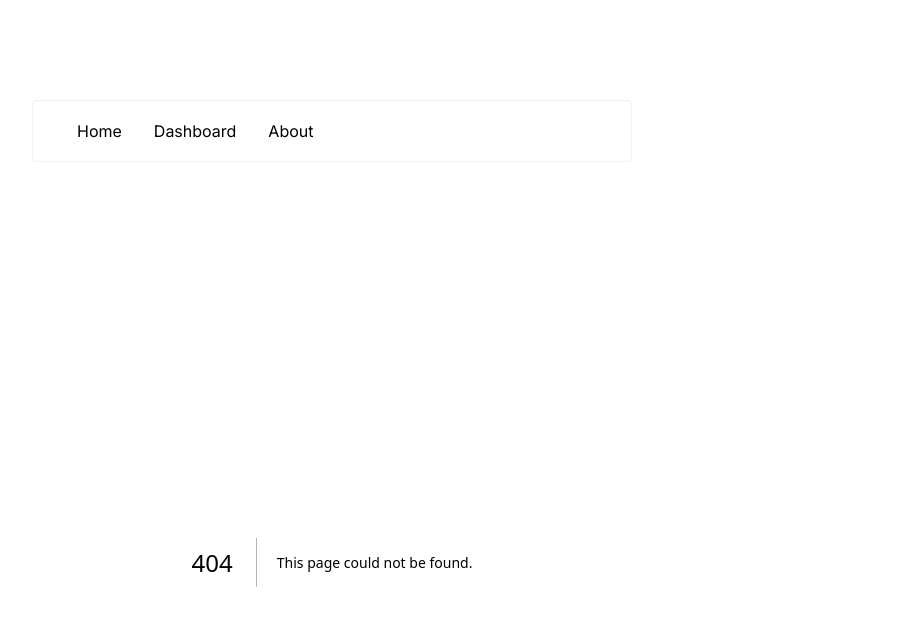
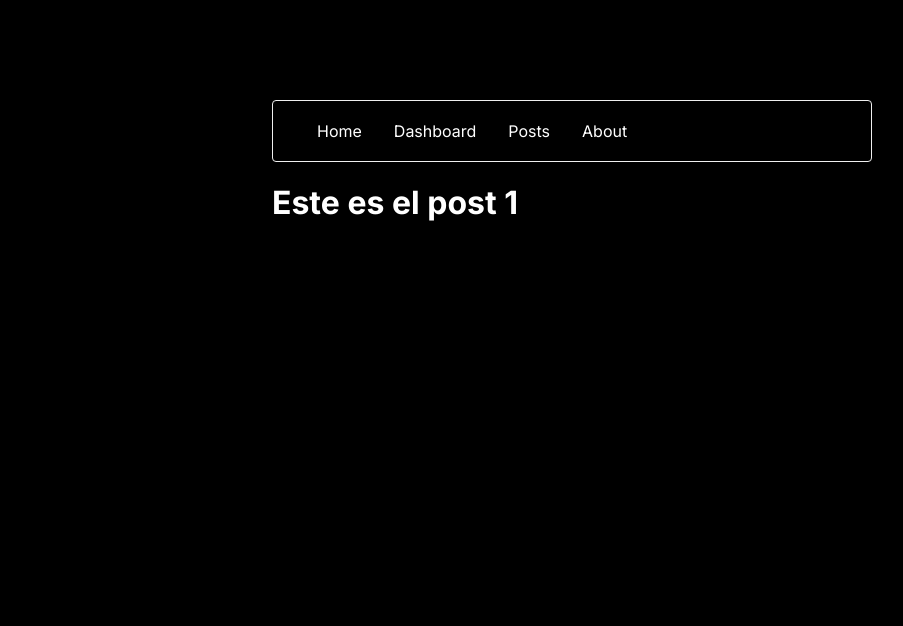
Before and after one commit to ManuelFBS/next-js-13-app, a Next.js app: page /posts/1 in a window 1280 px wide. Before the commit this address had no page. Shown: the top 626 px of the page, without its empty margins (68-971 px from the left). Built offline with nearby package versions, Linux system fonts and the light colour scheme.

Commit message:
Creando un post {id}

```diff
--- /dev/null
+++ b/app/posts/[id]/page.jsx
@@ -0,0 +1,5 @@
+export default function Post({ params }) {
+  const { id } = params;
+
+  return <h1>Este es el post {id}</h1>;
+}
--- a/components/Navigation.jsx
+++ b/components/Navigation.jsx
@@ -10,6 +10,10 @@ export default function Navigation() {
     {
       label: "Dashboard",
       route: "/dashboard",
+    },
+    {
+      label: "Posts",
+      route: "/posts",
     },
     {
       label: "About",
```
Also changed, not shown: app/posts/page.jsx (added, +7 -0 lines).
